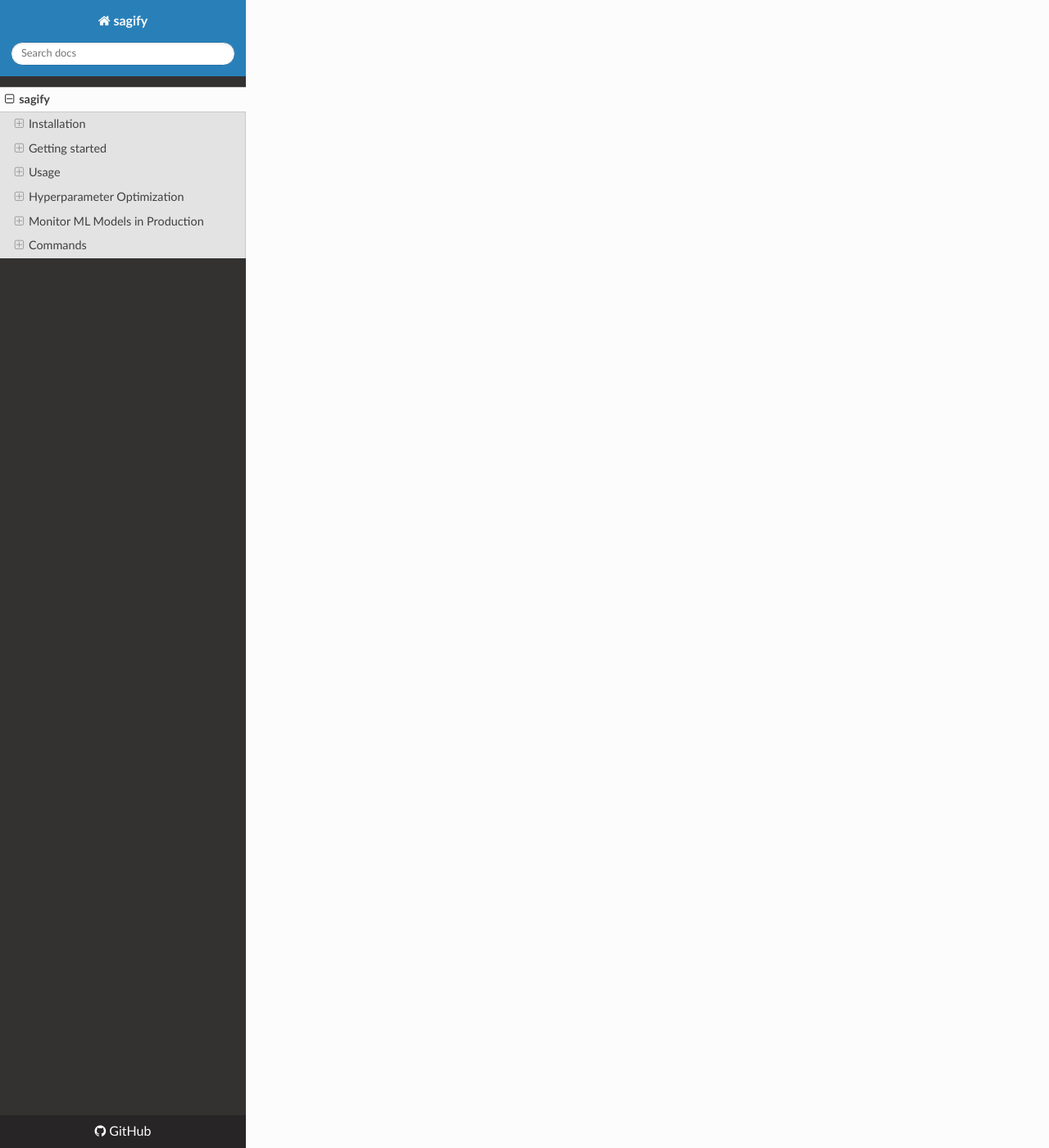
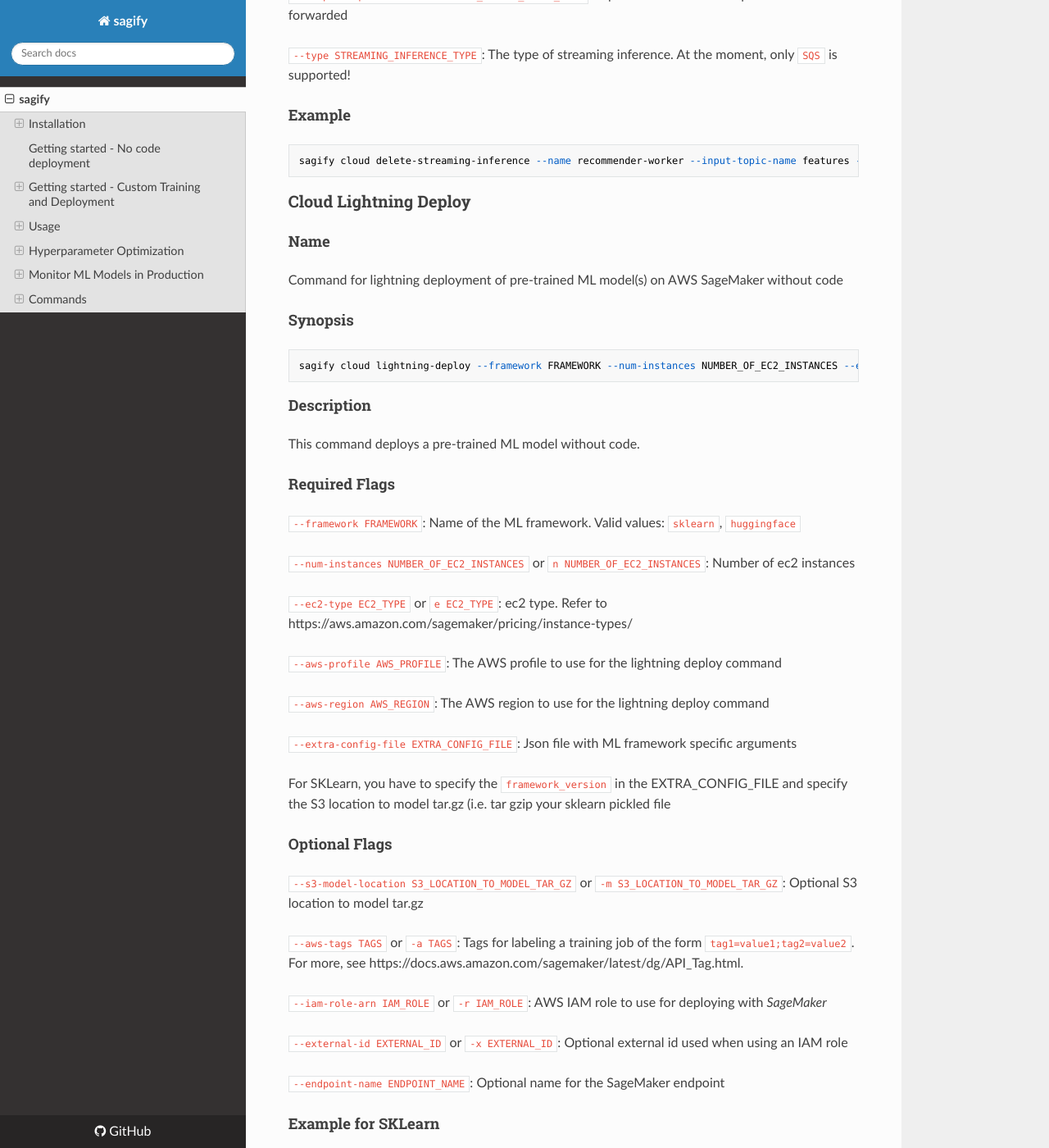
Before and after one commit to Kenza-AI/sagify, an MkDocs documentation site: the page built from docs/index.md, in a window 1280 px wide and 1400 px high, scrolled down 31710 px. Shown: the whole window at 82% size. Built offline with MkDocs 1.6.1, drawn with Linux system fonts in a browser that asks for light colours; nearby versions of some CDN libraries; some of the changed text lies outside the part shown.

Commit message:
Update docs

```diff
--- a/docs/index.md
+++ b/docs/index.md
@@ -23,7 +23,44 @@
     pip install sagify
 
 
-## Getting started
+## Getting started -  No code deployment
+
+1. Create a file with name `huggingface_config.json` with the following content:
+
+        {
+          "transformers_version": "4.6.1",
+          "pytorch_version": "1.7.1",
+          "hub": {
+            "HF_MODEL_ID": "gpt2",
+            "HF_TASK": "text-generation"
+          }
+        }
+
+2. Then, make sure to configure your AWS account by following the instructions at section [Configure AWS Account](#configure-aws-account)
+
+3. Finally, run the following command:
+
+        sagify cloud lightning-deploy --framework huggingface -n 1 -e ml.c4.2xlarge --extra-config-file huggingface_config.json --aws-region us-east-1 --aws-profile sagemaker-dev
+
+You can change the values for ec2 type (-e), aws region and aws profile with your preferred ones.
+
+4. Once the Hugging Face model is deployed, you can go to https://console.aws.amazon.com/sagemaker/home?region=us-east-1#/endpoints (make sure you're on your preferred region) and find your deployed endpoint. For example:
+
+![Sagemaker-Endpoints-List](sagemaker_endpoints_list.png)
+
+5. Then, you can click on your deployed endpoint and copy the endpoint url. For example:
+
+![Sagemaker-Endpoint](sagemaker_endpoint.png)
+
+6. Postman is a good app to call the deployed endpoint. Here's an example on how to set up the AWS signature in order to call the endpoint:
+
+![Postman-AWS-Signature](postman_aws_signature.png)
+
+7. Finally, you can call the endpoint from Postman:
+
+![Postman-Call-Endpoint](postman_call_endpoint.png)
+
+## Getting started - Custom Training and Deployment
 
 ### Step 1: Clone Machine Learning demo repository
 
@@ -205,7 +242,7 @@
 
 - Now, go to Users page by clicking on *Users* on the left-hand side.
 
-- Click on your IAM user that you want to use for AWS SageMaker:
+- Click on your IAM user that you want to use for AWS SageMaker and attach the `AmazonSageMakerFullAccess` permission policy:
 
 ![Users](iam_users.png)
 
@@ -918,7 +955,7 @@
 
 #### Synopsis
 
-    sagify cloud deploy --s3-model-location S3_LOCATION_TO_MODEL_TAR_GZ --num-instance NUMBER_OF_EC2_INSTANCES --ec2-type EC2_TYPE [--aws-tags TAGS] [--iam-role-arn IAM_ROLE] [--external-id EXTERNAL_ID] [--endpoint-name ENDPOINT_NAME]
+    sagify cloud deploy --s3-model-location S3_LOCATION_TO_MODEL_TAR_GZ --num-instances NUMBER_OF_EC2_INSTANCES --ec2-type EC2_TYPE [--aws-tags TAGS] [--iam-role-arn IAM_ROLE] [--external-id EXTERNAL_ID] [--endpoint-name ENDPOINT_NAME]
 
 #### Description
 
@@ -1079,3 +1116,92 @@
 #### Example
 
     sagify cloud delete-streaming-inference --name recommender-worker --input-topic-name features --output-topic-name model-predictions --type SQS
+
+
+### Cloud Lightning Deploy
+
+#### Name
+
+Command for lightning deployment of pre-trained ML model(s) on AWS SageMaker without code
+
+#### Synopsis
+
+    sagify cloud lightning-deploy --framework FRAMEWORK --num-instances NUMBER_OF_EC2_INSTANCES --ec2-type EC2_TYPE --aws-profile AWS_PROFILE --aws-region AWS_REGION --extra-config-file EXTRA_CONFIG_FILE [--model-server-workers MODEL_SERVER_WORKERS] [--s3-model-location S3_LOCATION_TO_MODEL_TAR_GZ] [--aws-tags TAGS] [--iam-role-arn IAM_ROLE] [--external-id EXTERNAL_ID] [--endpoint-name ENDPOINT_NAME]
+
+#### Description
+
+This command deploys a pre-trained ML model without code.
+
+#### Required Flags
+
+`--framework FRAMEWORK`: Name of the ML framework. Valid values: `sklearn`, `huggingface`
+
+`--num-instances NUMBER_OF_EC2_INSTANCES` or `n NUMBER_OF_EC2_INSTANCES`: Number of ec2 instances
+
+`--ec2-type EC2_TYPE` or `e EC2_TYPE`: ec2 type. Refer to https://aws.amazon.com/sagemaker/pricing/instance-types/
+
+`--aws-profile AWS_PROFILE`: The AWS profile to use for the lightning deploy command
+
+`--aws-region AWS_REGION`: The AWS region to use for the lightning deploy command
+
+`--extra-config-file EXTRA_CONFIG_FILE`: Json file with ML framework specific arguments
+
+For SKLearn, you have to specify the `framework_version` in the EXTRA_CONFIG_FILE and specify the S3 location to model tar.gz (i.e. tar gzip your sklearn pickled file
+
+#### Optional Flags
+
+`--s3-model-location S3_LOCATION_TO_MODEL_TAR_GZ` or `-m S3_LOCATION_TO_MODEL_TAR_GZ`: Optional S3 location to model tar.gz
+
+`--aws-tags TAGS` or `-a TAGS`: Tags for labeling a training job of the form `tag1=value1;tag2=value2`. For more, see https://docs.aws.amazon.com/sagemaker/latest/dg/API_Tag.html.
+
+`--iam-role-arn IAM_ROLE` or `-r IAM_ROLE`: AWS IAM role to use for deploying with *SageMaker*
+
+`--external-id EXTERNAL_ID` or `-x EXTERNAL_ID`: Optional external id used when using an IAM role
+
+`--endpoint-name ENDPOINT_NAME`: Optional name for the SageMaker endpoint
+
+#### Example for SKLearn
+
+Rename your pre-trained sklearn model to `model.joblib` and compress it to a GZIP tar archive with command `!tar czvf model.tar.gz model.joblib`.
+
+    sagify cloud lightning-deploy --framework sklearn -n 1 -e ml.c4.2xlarge --extra-config-file sklearn_config.json --aws-region us-east-1 --aws-profile sagemaker-dev -m s3://my-bucket/output/sklearn_model.tar.gz
+
+The `sklearn_config.json` must contain the following flag `framework_version`. Supported sklearn version(s): 0.20.0, 0.23-1.
+
+Example of `sklearn_config.json`:
+
+        {
+          "framework_version": "0.23-1"
+        }
+
+#### Example for HuggingFace by specifying the `S3_LOCATION_TO_MODEL_TAR_GZ`
+
+    sagify cloud lightning-deploy --framework huggingface -n 1 -e ml.c4.2xlarge --extra-config-file huggingface_config.json --aws-region us-east-1 --aws-profile sagemaker-dev -m s3://my-bucket/output/hg_model.tar.gz
+
+The `huggingface_config.json` must contain the following flags  `pytorch_version` or `tensorflow_version` (not both), and `transformers_version`. For more info: https://sagemaker.readthedocs.io/en/stable/frameworks/huggingface/sagemaker.huggingface.html#hugging-face-model.
+
+Example of `huggingface_config.json`:
+
+        {
+          "transformers_version": "4.6.1",
+          "pytorch_version": "1.7.1"
+        }
+
+
+#### Example for HuggingFace without specifying the `S3_LOCATION_TO_MODEL_TAR_GZ`
+
+    sagify cloud lightning-deploy --framework huggingface -n 1 -e ml.c4.2xlarge --extra-config-file huggingface_config.json --aws-region us-east-1 --aws-profile sagemaker-dev
+
+
+The `huggingface_config.json` must contain the following flags  `pytorch_version` or `tensorflow_version` (not both), `transformers_version` and `hub`. For more info: https://sagemaker.readthedocs.io/en/stable/frameworks/huggingface/sagemaker.huggingface.html#hugging-face-model.
+
+Example of `huggingface_config.json`:
+
+        {
+          "transformers_version": "4.6.1",
+          "pytorch_version": "1.7.1",
+          "hub": {
+            "HF_MODEL_ID": "gpt2",
+            "HF_TASK": "text-generation"
+          }
+        }
```
Also changed, not shown: README.md (+127 -1 lines), docs/postman_aws_signature.png (added), docs/postman_call_endpoint.png (added), docs/sagemaker_endpoint.png (added), docs/sagemaker_endpoints_list.png (added), 1 other file.
